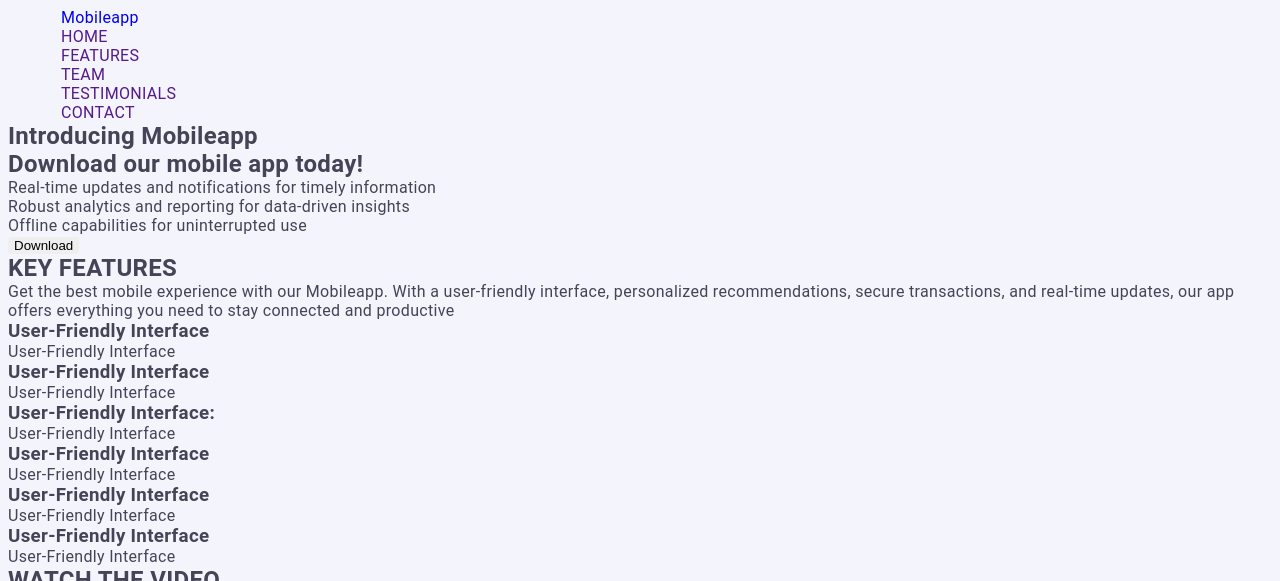
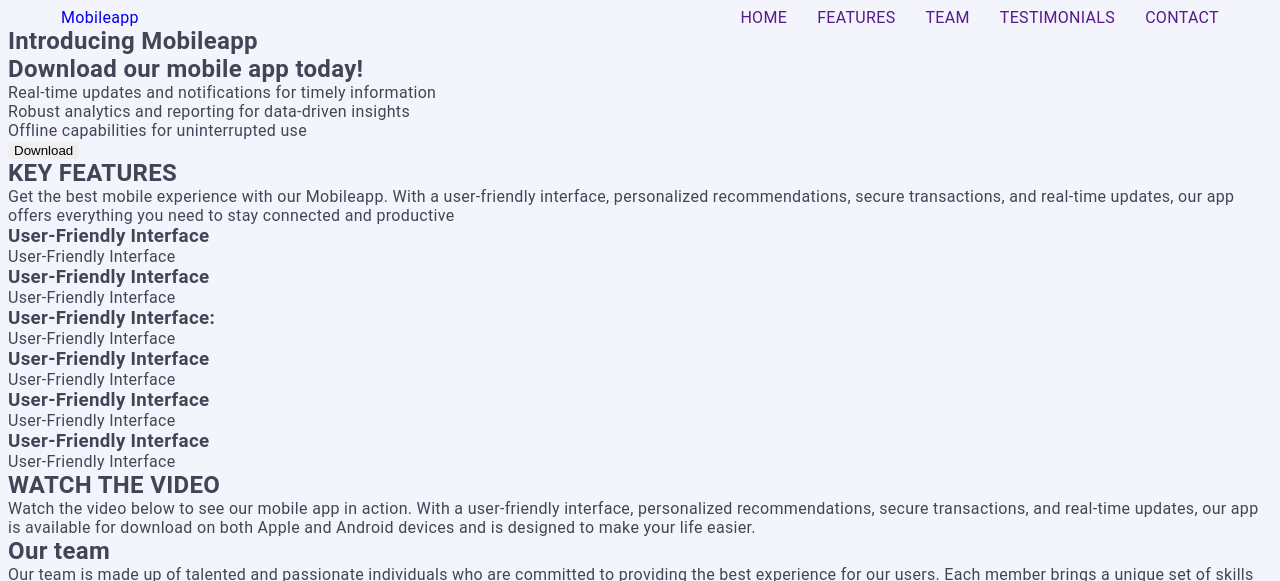
Before and after one commit to mikk1max/goit-practice, a plain HTML site: page index.html in a window 1280 px wide. Shown: the top 581 px of the page. Drawn offline with Linux system fonts and the light colour scheme.

Commit message:
latest release (margins, paddings, flex, itd.)

```diff
--- a/css/index.css
+++ b/css/index.css
@@ -75,20 +75,33 @@ a {
 
 /* ------------------------------ HEADER ----------------------- */
 
-.header {}
+.header {
+}
+.header .container {
+}
 
-.container {}
+.header-wrap {
+}
 
-.header-nav {}
+.header-nav {
+  display: flex;
+}
 
-.header-logo {}
+.header-logo {
+  /* flex-grow: 1; */
+  margin-right: auto;
+}
 
-.header-list {}
+.header-list {
+  display: flex;
+}
 
-.header-item {}
+.header-item {
+  margin-left: 30px;
+}
 
-.header-link {}
-
-
+.header-link {
+  /* margin-right: 30px; */
+}
 
 /* ----------------- HERO ---------------- */
--- a/index.html
+++ b/index.html
@@ -10,15 +10,21 @@
 
   <body>
     <header class="header">
-      <div class="container">
+      <div class="container header-wrap">
         <nav class="header-nav">
           <a class="header-logo" href="./index.html">Mobileapp</a>
           <ul class="header-list">
             <li class="header-item"><a class="header-link" href="">HOME</a></li>
-          <li class="header-item"><a class="header-link" href="">FEATURES</a></li>
+            <li class="header-item">
+              <a class="header-link" href="">FEATURES</a>
+            </li>
             <li class="header-item"><a class="header-link" href="">TEAM</a></li>
-          <li class="header-item"><a class="header-link" href="">TESTIMONIALS</a></li>
-          <li class="header-item"><a class="header-link" href="">CONTACT</a></li>
+            <li class="header-item">
+              <a class="header-link" href="">TESTIMONIALS</a>
+            </li>
+            <li class="header-item">
+              <a class="header-link" href="">CONTACT</a>
+            </li>
           </ul>
         </nav>
       </div>
```
Lines whose indentation alone changed are shown as unchanged.
